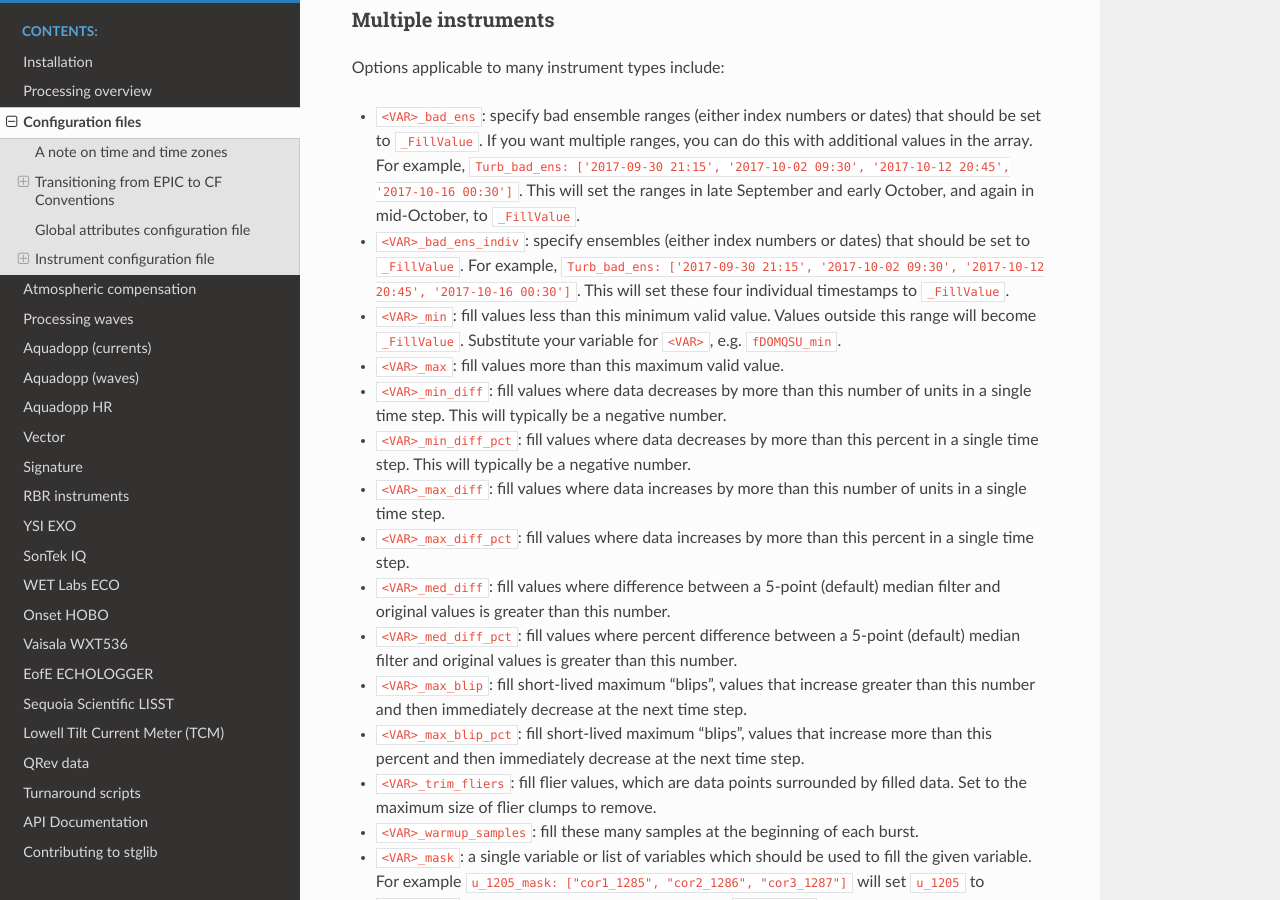
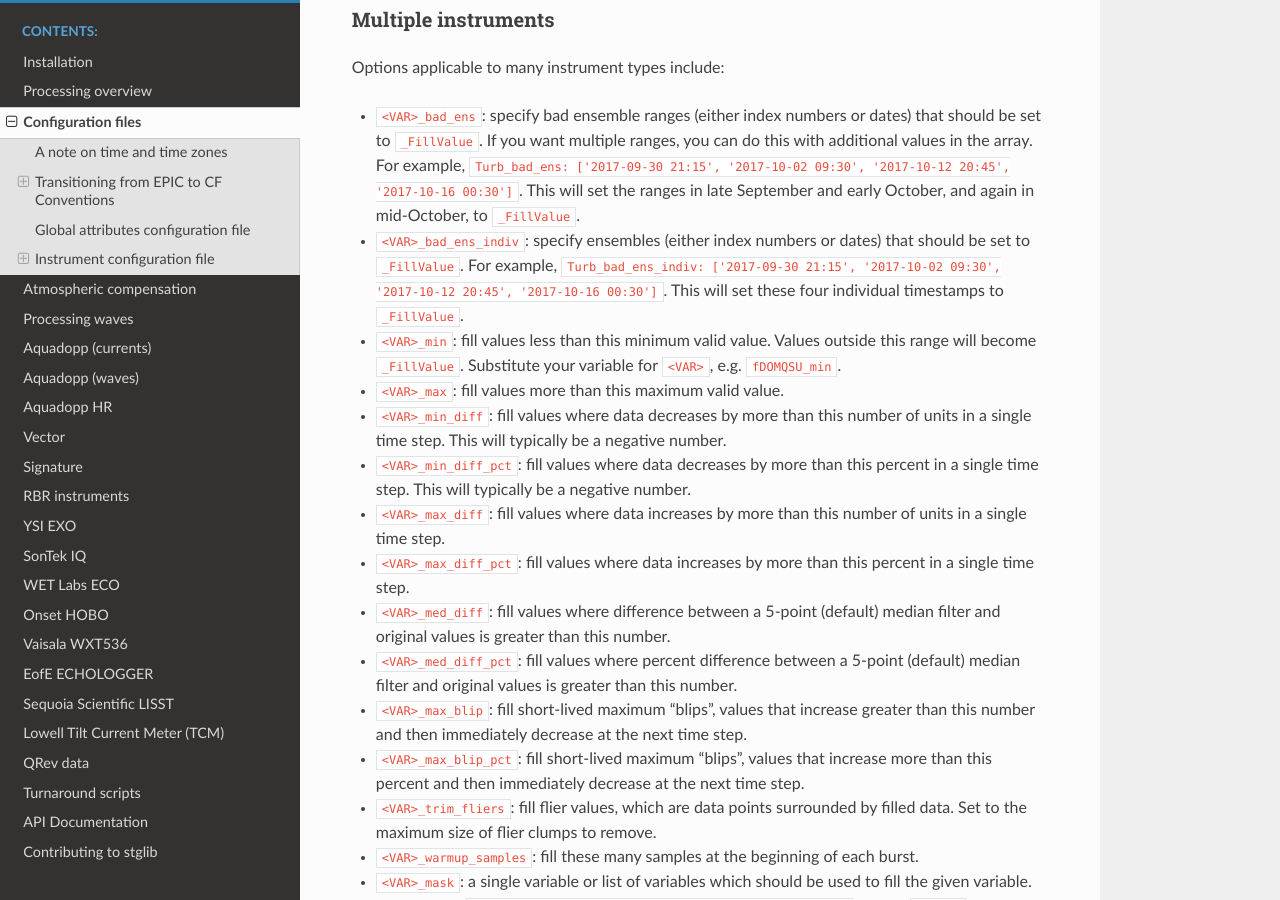
Before and after one commit to USGS-CMG/stglib, a Sphinx documentation site: the page built from doc/config.rst, in a window 1280 px wide and 900 px high, scrolled down 1983 px. Built offline with Sphinx 7.4.7 and the Read the Docs theme 2.0.0, drawn with Linux system fonts in a browser that asks for light colours.

Commit message:
fixed typo bad_ens_indiv

```diff
--- a/doc/config.rst
+++ b/doc/config.rst
@@ -66,7 +66,7 @@ Multiple instruments
 Options applicable to many instrument types include:
 
 - ``<VAR>_bad_ens``: specify bad ensemble ranges (either index numbers or dates) that should be set to ``_FillValue``. If you want multiple ranges, you can do this with additional values in the array. For example, ``Turb_bad_ens: ['2017-09-30 21:15', '2017-10-02 09:30', '2017-10-12 20:45', '2017-10-16 00:30']``. This will set the ranges in late September and early October, and again in mid-October, to ``_FillValue``.
-- ``<VAR>_bad_ens_indiv``: specify ensembles (either index numbers or dates) that should be set to ``_FillValue``. For example, ``Turb_bad_ens: ['2017-09-30 21:15', '2017-10-02 09:30', '2017-10-12 20:45', '2017-10-16 00:30']``. This will set these four individual timestamps to ``_FillValue``.
+- ``<VAR>_bad_ens_indiv``: specify ensembles (either index numbers or dates) that should be set to ``_FillValue``. For example, ``Turb_bad_ens_indiv: ['2017-09-30 21:15', '2017-10-02 09:30', '2017-10-12 20:45', '2017-10-16 00:30']``. This will set these four individual timestamps to ``_FillValue``.
 - ``<VAR>_min``: fill values less than this minimum valid value. Values outside this range will become ``_FillValue``. Substitute your variable for ``<VAR>``, e.g. ``fDOMQSU_min``.
 - ``<VAR>_max``: fill values more than this maximum valid value.
 - ``<VAR>_min_diff``: fill values where data decreases by more than this number of units in a single time step. This will typically be a negative number.
```
